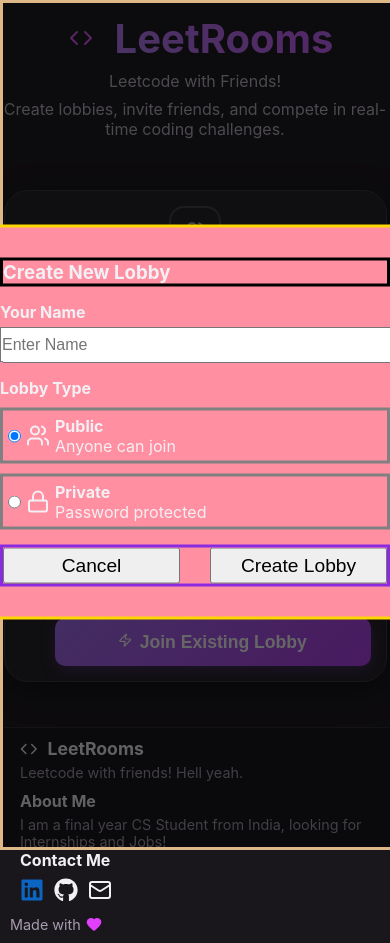
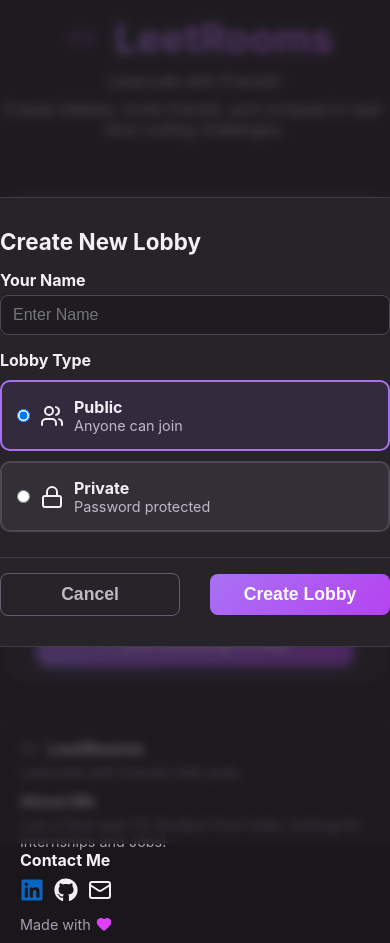
Before and after one commit to BhuvanKaul/LeetcodeRooms, a React (Vite) app in the folder leetcodeRooms/: page / in a window 390 px wide. Both pictures are taken after a click on the button "Create New Lobby". Built offline with nearby package versions, Linux system fonts and the light colour scheme; no server answers.

Commit message:
added styling for create room and join room popups, bug fixed where join room button on join card was misaligned for small screens

```diff
--- a/leetcodeRooms/src/CreateRoomPopup/createRoomPopup.jsx
+++ b/leetcodeRooms/src/CreateRoomPopup/createRoomPopup.jsx
@@ -130,31 +130,35 @@ function CreateRoomPopup(props){
 
                     <div className={styles.lobbyTypeButtonContainer}>
 
-                        <div className={styles.publicContainer}>
-                            <input  type='radio'
-                                    value='public'
-                                    checked={lobbyType==='public'}
-                                    onChange={handleLobbyTypeChange}>
-                            </input>
+                        <label htmlFor="public-lobby" className={styles.publicContainer}>
+                            <input
+                                type='radio'
+                                value='public'
+                                checked={lobbyType==='public'}
+                                onChange={handleLobbyTypeChange}
+                                id="public-lobby"
+                            />
                             <Users/>
                             <div className={styles.publicText}>
                                 <h4>Public</h4>
                                 <p>Anyone can join</p>
                             </div>
-                        </div>
+                        </label>
 
-                        <div className={styles.privateContainer}>
-                            <input  type='radio'
-                                    value='private'
-                                    checked={lobbyType==='private'}
-                                    onChange={handleLobbyTypeChange}>
-                            </input>
+                        <label htmlFor="private-lobby" className={styles.privateContainer}>
+                            <input
+                                type='radio'
+                                value='private'
+                                checked={lobbyType==='private'}
+                                onChange={handleLobbyTypeChange}
+                                id="private-lobby"
+                            />
                             <Lock/>
                             <div className={styles.privateText}>
                                 <h4>Private</h4>
                                 <p>Password protected</p>
                             </div>
-                        </div>
+                        </label>
 
                     </div>
 
--- a/leetcodeRooms/src/CreateRoomPopup/createRoomPopup.module.css
+++ b/leetcodeRooms/src/CreateRoomPopup/createRoomPopup.module.css
@@ -1,5 +1,4 @@
 .backdrop{
-    border: burlywood solid;
     display: flex;
     justify-content: center;
     align-items: center;
@@ -9,11 +8,12 @@
     left: 0;
     height: 100dvh;
     width: 100dvw;
-    background: rgba(0, 0, 0, 0.6);
+    background: hsla(270, 8%, 12%, 0.7);
+    backdrop-filter: blur(5px);
+    animation: fadeIn 0.2s ease-out forwards;
 }
 .popupContainer{
     display: flex;
-    border: gold solid;
     flex-direction: column;
     gap: 15px;
     position: fixed;
@@ -23,12 +23,34 @@
     transform: translate(-50%, -50%);
     width:100%;
     max-width: 450px;
-    background-color: hsl(350, 100%, 78%);
-    padding: 30px 15px 30px 15px;
-    border-radius: 10px;
+    padding: 30px 20px;
+    border-radius: 1.5rem;
+    background-color: hsl(270, 8%, 15%);
+    border: 1px solid hsl(270, 8%, 25%);
+    animation: scaleUp 0.2s ease-out forwards;
+}
+@keyframes fadeIn {
+    from {
+        opacity: 0;
+    }
+    to {
+        opacity: 1;
+    }
+}
+
+@keyframes scaleUp {
+    from {
+        opacity: 0;
+
+        transform: translate(-50%, -50%) scale(0.95);
+    }
+    to {
+        opacity: 1;
+        transform: translate(-50%, -50%) scale(1);
+    }
 }
 .headingContainer{
-    border: black solid;
+    font-size: 1.2rem;
 }
 .lobbyTypeText{
     margin-bottom: 10px;
@@ -36,10 +58,21 @@
 
 .publicContainer, .privateContainer{
     display: flex;
-    gap: 5px;
-    border: gray solid;
+    gap: 10px;
     align-items: center;
-    padding: 5px;
+    padding: 15px;
+    border-radius: 10px;
+    cursor: pointer;
+    background-color: hsl(270, 8%, 20%);
+    border: 2px solid hsl(270, 8%, 30%);
+    transition: all 0.2s ease-in-out;
+}
+.publicContainer input, .privateContainer input{
+    cursor: pointer;
+}
+.publicContainer:has(input:checked), .privateContainer:has(input:checked) {
+    border-color: hsl(265, 85%, 70%);
+    background-color: hsla(265, 85%, 70%, 0.1);
 }
 .publicContainer{
     margin-bottom: 10px;
@@ -47,6 +80,15 @@
 .publicText, .privateText{
     display: flex;
     flex-direction: column;
+    color: hsl(270, 10%, 75%);
+}
+.publicText h4, .privateText h4 {
+    color: hsl(270, 20%, 95%);
+    cursor: pointer;
+}
+.publicText p, .privateText p {
+    font-size: 0.9rem;
+    cursor: pointer;
 }
 
 
@@ -61,23 +103,34 @@
   }
 }
 .passwordContainer{
-    border: pink solid;
     opacity: 0;
     animation: fadeInUp 0.4s ease-out forwards;
 }
 .passwordInput{
     margin-top: 10px;
     width: 100%;
-    height: 2rem;
+    box-sizing: border-box;
+    height: 2.5rem;
     font-size: 1rem;
+    background-color: hsl(270, 8%, 12%);
+    border: 1px solid hsl(270, 8%, 30%);
+    color: hsl(270, 20%, 95%);
+    padding: 0 12px;
+    border-radius: 8px;
+}
+.passwordInput:focus {
+    outline: none;
+    border-color: hsl(265, 85%, 70%);
 }
 
 .buttonContainer{
     display: flex;
     justify-content: center;
     align-items: center;
-    border: blueviolet solid;
     gap:30px;
+    margin-top: 10px;
+    padding-top: 15px;
+    border-top: 1px solid hsl(270, 8%, 25%);
 }
 
 .cancelButtonContainer, .createButtonContainer{
@@ -88,24 +141,56 @@
 }
 
 .buttonContainer button{
-    padding: 5px;
-    font-size: 1.2rem;
+    padding: 10px;
+    font-size: 1.1rem;
     width: 100%;
     max-width: 200px;
+    border-radius: 8px;
+    font-weight: 600;
+    cursor: pointer;
+    transition: all 0.2s ease-out;
+}
+.cancelButtonContainer button {
+    background-color: transparent;
+    border: 1px solid hsl(270, 8%, 40%);
+    color: hsl(270, 10%, 75%);
+}
+.cancelButtonContainer button:hover {
+    background-color: hsl(270, 8%, 25%);
+    color: white;
+}
+.createButtonContainer button {
+    border: none;
+    color: white;
+    background: linear-gradient(135deg, hsl(265, 85%, 70%), hsl(280, 85%, 60%));
+}
+.createButtonContainer button:hover {
+    transform: translateY(-2px);
 }
 .nameContainer input{
     font-size: 1rem;
-    height: 2rem;
+    height: 2.5rem;
     width: 100%;
+    box-sizing: border-box;
     margin-top: 5px;
+    background-color: hsl(270, 8%, 12%);
+    border: 1px solid hsl(270, 8%, 30%);
+    color: hsl(270, 20%, 95%);
+    padding: 0 12px;
+    border-radius: 8px;
+    transition: border-color 0.2s ease;
+}
+.nameContainer input:focus {
+    outline: none;
+    border-color: hsl(265, 85%, 70%);
 }
 .errorMessage{
-    margin-top: 2px;
-    font-size: 0.75rem;
+    margin-top: 5px;
+    font-size: 0.85rem;
     color: red;
 }
-.shake{
-    border: red solid;
+.nameContainer input.shake{
+    border: 1px solid red;
     animation: shake 0.3s ease;
 }
 
--- a/leetcodeRooms/src/JoinCard/joinCard.module.css
+++ b/leetcodeRooms/src/JoinCard/joinCard.module.css
@@ -89,7 +89,6 @@
         font-size: 1rem;
     }
     .joinCard button{
-        align-self: flex-end;
         font-size: 1.1rem;
     }
     .logoContainer{
--- a/leetcodeRooms/src/JoinRoomPopup/joinRoomPopup.module.css
+++ b/leetcodeRooms/src/JoinRoomPopup/joinRoomPopup.module.css
@@ -1,5 +1,4 @@
 .backdrop{
-    border: burlywood solid;
     display: flex;
     justify-content: center;
     align-items: center;
@@ -9,53 +8,109 @@
     left: 0;
     height: 100dvh;
     width: 100dvw;
-    background: rgba(0, 0, 0, 0.6);
+    background: hsla(270, 8%, 12%, 0.7);
+    backdrop-filter: blur(5px);
+    animation: fadeIn 0.2s ease-out;
 }
 .popupContainer{
-    background-color: beige;
     display: flex;
     flex-direction: column;
-    border: moccasin solid;
-    padding: 30px 15px 30px 15px;
-    gap: 20px;
+    gap: 15px;
+    position: fixed;
+    z-index: 2;
+    top: 50%;
+    left: 50%;
+    transform: translate(-50%, -50%);
+    width:100%;
     max-width: 450px;
-    width:100%;
+    padding: 30px 20px;
+    border-radius: 1.5rem;
+    background-color: hsl(270, 8%, 15%);
+    border: 1px solid hsl(270, 8%, 25%);
+    animation: scaleUp 0.2s ease-out forwards;
+}
+@keyframes fadeIn {
+    from {
+        opacity: 0;
+    }
+    to {
+        opacity: 1;
+    }
+}
+
+@keyframes scaleUp {
+    from {
+        opacity: 0;
+        transform: translate(-50%, -50%) scale(0.95);
+    }
+    to {
+        opacity: 1;
+        transform: translate(-50%, -50%) scale(1);
+    }
 }
 .headingContainer{
-    border: black solid;
-
+    font-size: 1.2rem;
 }
-.idInput{
+.idInput, .nameContainer input{
     font-size: 1rem;
-    height: 2rem;
+    height: 2.5rem;
     width: 100%;
-    margin-top: 5px;
-    text-align: center;
+    margin-top: 10px;
+    box-sizing: border-box;
+    background-color: hsl(270, 8%, 12%);
+    border: 1px solid hsl(270, 8%, 30%);
+    color: hsl(270, 20%, 95%);
+    padding: 0 12px;
+    border-radius: 8px;
+    transition: all 0.2s ease-in-out;
+}
+.idInput:focus, .nameContainer input:focus {
+    outline: none;
+    border-color: hsl(265, 85%, 70%);
 }
 .inputContainer p {
+    margin-top: 8px;
     font-size: 0.75rem;
 }
 .buttonContainer{
     display: flex;
-    gap: 30px
+    gap: 15px;
+    padding-top: 15px;
+    border-top: 1px solid hsl(270, 8%, 25%);
 }
 .buttonContainer button{
-    font-size: 1.2rem;
-    padding: 5px;
+    font-size: 1.1rem;
+    padding: 10px;
     width: 100%;
+    flex: 1;
+    border-radius: 8px;
+    font-weight: 600;
+    cursor: pointer;
+    transition: all 0.2s ease-out;
 }
-.nameContainer input{
-    font-size: 1rem;
-    height: 2rem;
-    width: 100%;
-    margin-top: 5px;
+.buttonContainer button:first-child {
+    background-color: transparent;
+    border: 1px solid hsl(270, 8%, 40%);
+    color: hsl(270, 10%, 75%);
+}
+.buttonContainer button:first-child:hover {
+    background-color: hsl(270, 8%, 25%);
+    color: white;
+}
+.buttonContainer button:last-child {
+    border: none;
+    color: white;
+    background: linear-gradient(135deg, hsl(265, 85%, 70%), hsl(280, 85%, 60%));
+}
+.buttonContainer button:last-child:hover {
+    transform: translateY(-2px);
 }
 .errorMessage{
-    margin-top: 2px;
-    font-size: 0.75rem;
+    margin-top: 5px;
+    font-size: 0.8rem;
     color: red;
 }
-.shake{
+.nameContainer input.shake{
     border: red solid;
     animation: shake 0.3s ease;
 }
--- a/leetcodeRooms/src/index.css
+++ b/leetcodeRooms/src/index.css
@@ -15,7 +15,7 @@ body{
 .finale{
     background-color: hsl(270, 8%, 10%);
     display: flex;
-    padding: 10px;
+    padding: 10px 20px;
     gap: 5px;
 }
 .finale p{
```
